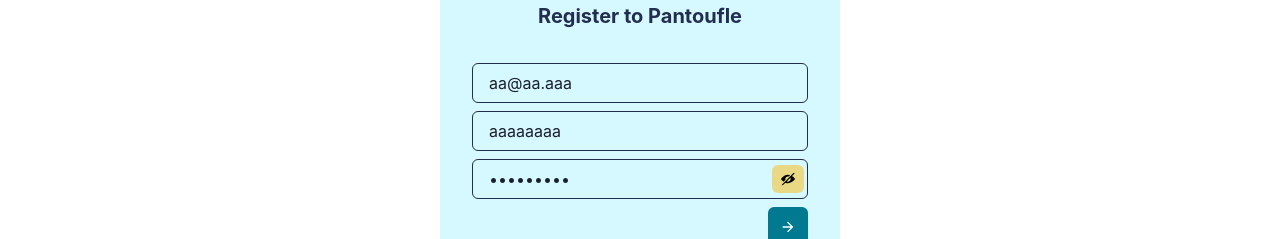
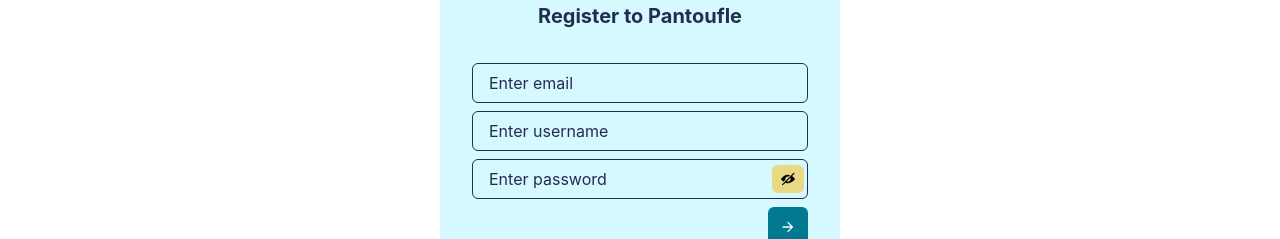
Before and after one commit to Drysque/M-TRC-864-Microservices, a React (Create React App) app in the folder front/: page /register in a window 1280 px wide. Shown: the part 145-384 px from the top of the page. Built offline with nearby package versions, Linux system fonts and the light colour scheme; no server answers.

Commit message:
Remove dev placeholder

```diff
--- a/front/src/pages/auth/Login.tsx
+++ b/front/src/pages/auth/Login.tsx
@@ -22,8 +22,8 @@
 	const [login, { data, isLoading, isSuccess, error }] = useLoginMutation();
 	const [fetchUser] = useLazyGetUserQuery();
 
-	const [email, setEmail] = useState<string>('aa@aa.aaa');
-	const [password, setPassword] = useState<string>('aaaaaaaa1');
+	const [email, setEmail] = useState<string>('');
+	const [password, setPassword] = useState<string>('');
 	const [showPassword, { toggle: toggleShowPassword }] = useBoolean();
 
 	useEffect(() => {
--- a/front/src/pages/auth/Register.tsx
+++ b/front/src/pages/auth/Register.tsx
@@ -22,9 +22,9 @@
 	const [register, { data, isLoading, isSuccess, error }] = useRegisterMutation();
 	const [fetchUser] = useLazyGetUserQuery();
 
-	const [email, setEmail] = useState<string>('aa@aa.aaa');
-	const [name, setName] = useState<string>('aaaaaaaa');
-	const [password, setPassword] = useState<string>('aaaaaaaa1');
+	const [email, setEmail] = useState<string>('');
+	const [name, setName] = useState<string>('');
+	const [password, setPassword] = useState<string>('');
 	const [showPassword, { toggle: toggleShowPassword }] = useBoolean();
 
 	useEffect(() => {
```
Also changed, not shown: front/src/pages/auth/Profile.tsx (+0 -16 lines).
